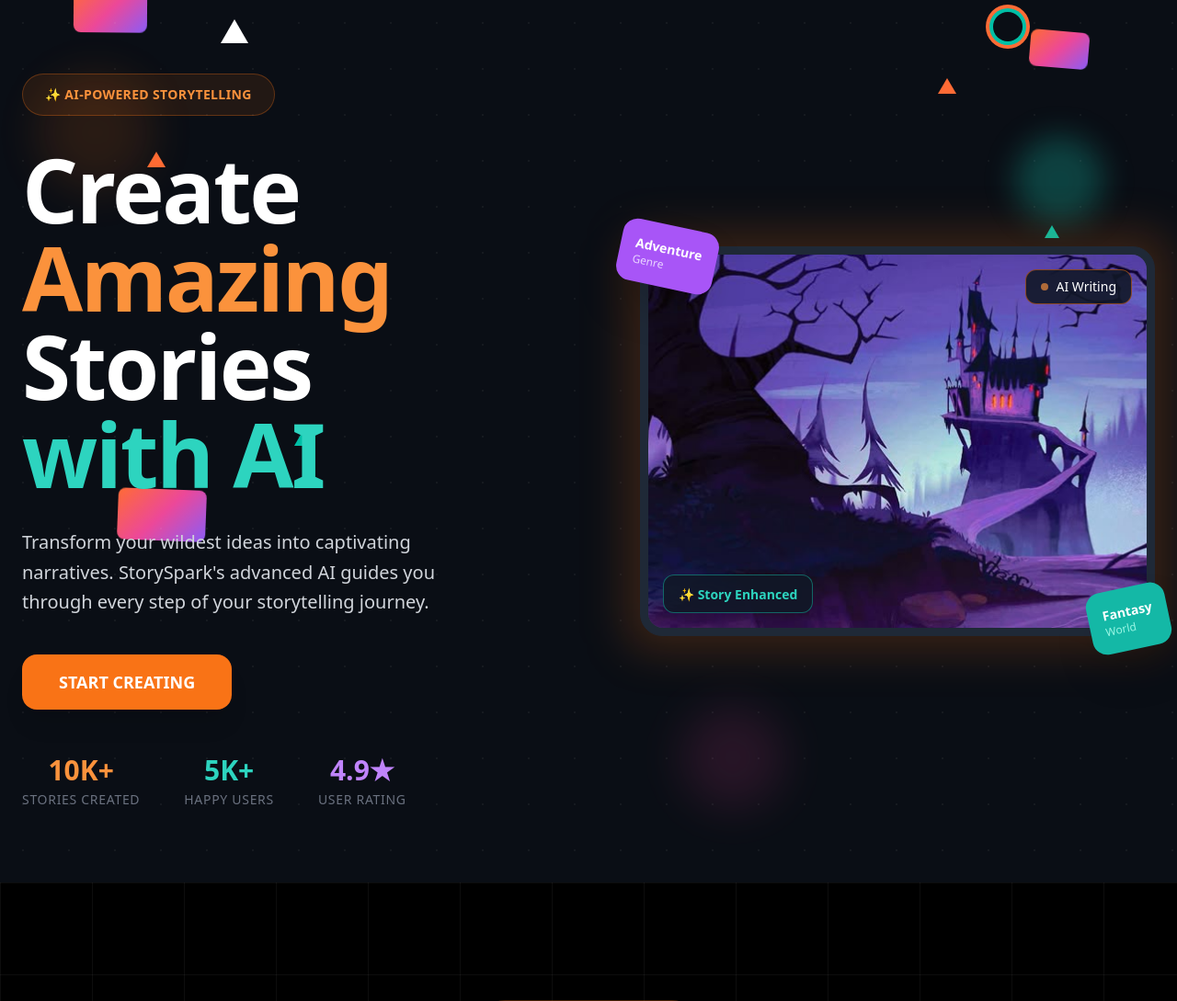
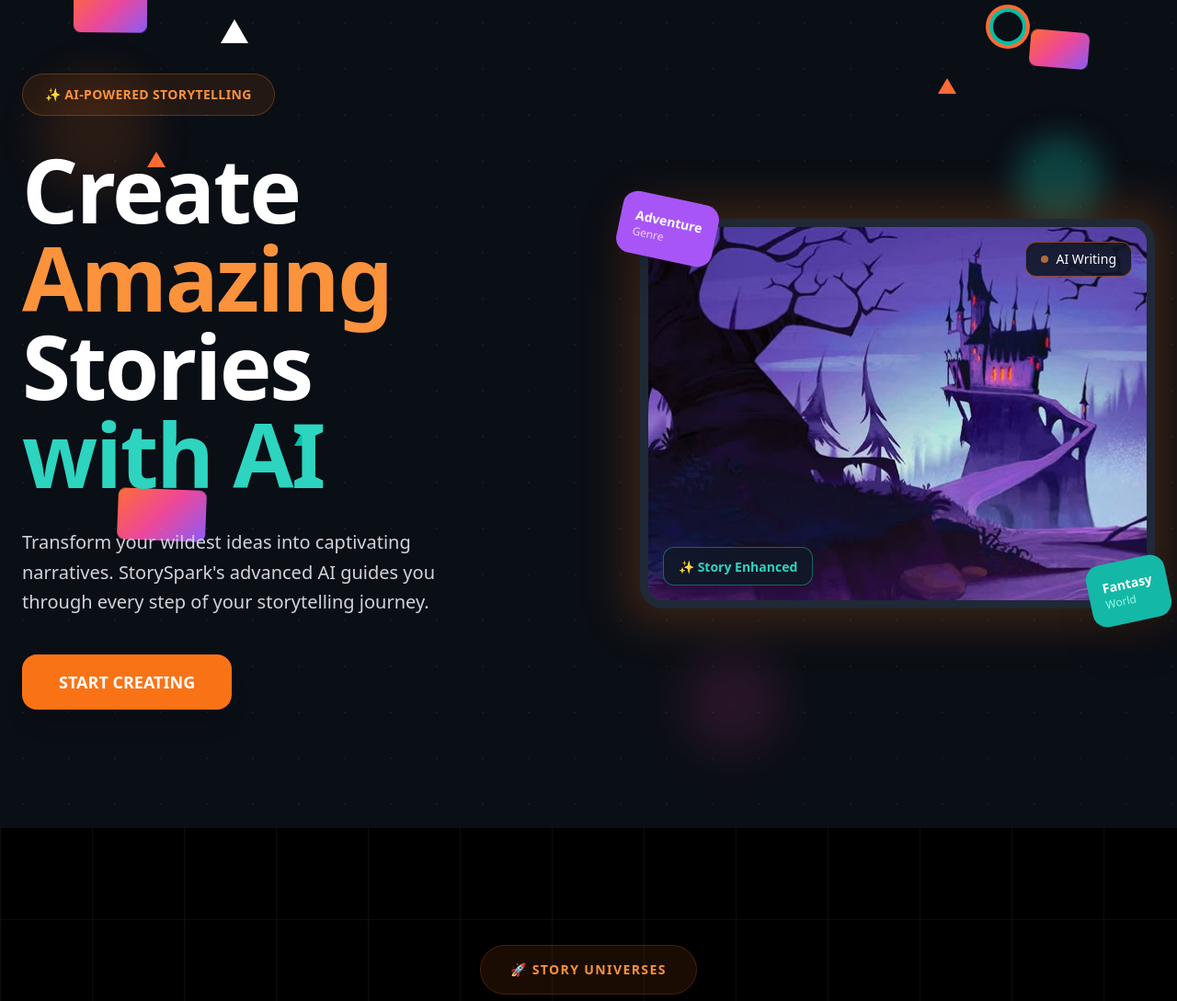
Before and after one commit to MaheshDas2004/StoryGenerator, a Django app: page / in a window 1280 px wide. Shown: the part 75-1164 px from the top of the page at 92% size. Run offline with Django 5.2, Linux system fonts and the light colour scheme; some libraries are stand-ins or nearby versions.

Commit message:
nqvbqr changes

```diff
--- a/templates/base.html
+++ b/templates/base.html
@@ -31,7 +31,7 @@
 </head>
 <body class="bg-story-dark text-white">
     <!-- Background scattered elements -->
-     {% if '/' in request.path %}
+     {% if request.resolver_match.url_name == "home" %}
 
      <div class="absolute inset-0 overflow-hidden pointer-events-none">
          <!-- Cassette tape elements -->
--- a/templates/home/home.html
+++ b/templates/home/home.html
@@ -53,7 +53,7 @@
                 </div>
 
                 <!-- Clean Stats -->
-                <div class="flex gap-12">
+                {% comment %} <div class="flex gap-12">
                     <div class="text-center">
                         <div class="text-3xl font-black text-orange-400 mb-1">10K+</div>
                         <div class="text-sm text-gray-500 uppercase tracking-wider">Stories Created</div>
@@ -66,7 +66,7 @@
                         <div class="text-3xl font-black text-purple-400 mb-1">4.9★</div>
                         <div class="text-sm text-gray-500 uppercase tracking-wider">User Rating</div>
                     </div>
-                </div>
+                </div> {% endcomment %}
             </div>
 
             <!-- Right Side - Visual Element -->
```
